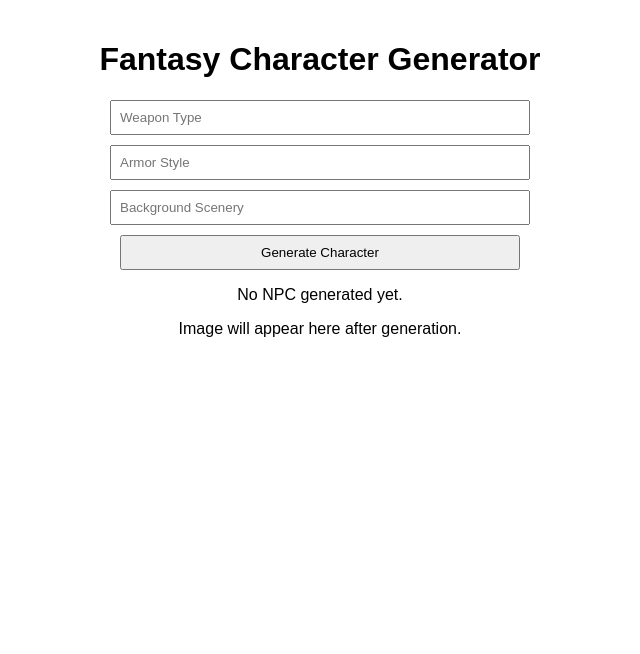
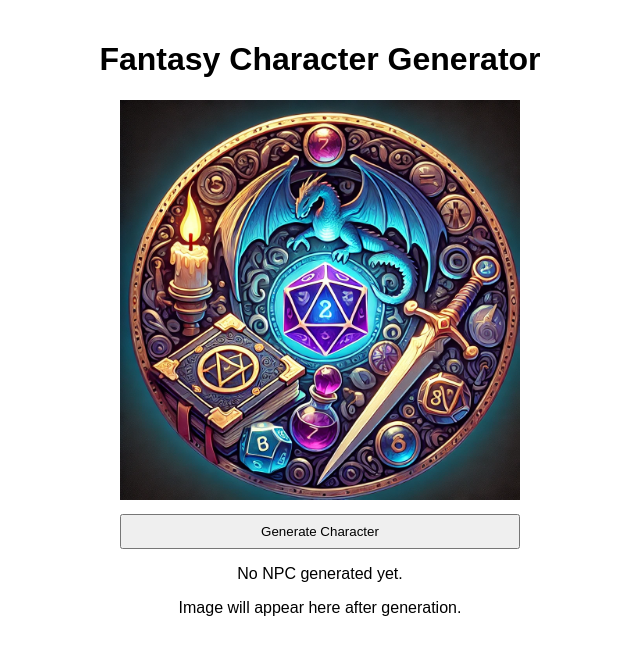
Before and after one commit to Snielson222/NPC-Frontend, a React (Create React App) app: page / in a window 1280 px wide. Shown: the top 654 px of the page, without its empty margins (320-960 px from the left). Built offline with nearby package versions, Linux system fonts and the light colour scheme.

Commit message:
working character gen no oter features so far

```diff
--- a/public/index.html
+++ b/public/index.html
@@ -2,12 +2,12 @@
 <html lang="en">
   <head>
     <meta charset="utf-8" />
-    <link rel="icon" href="%PUBLIC_URL%/favicon.ico" />
+    <link rel="icon" href="%PUBLIC_URL%/favicon2.webp" />
     <meta name="viewport" content="width=device-width, initial-scale=1" />
     <meta name="theme-color" content="#000000" />
     <meta
-      name="description"
-      content="Web site created using create-react-app"
+      name="Application to Create Fantasy Characters Using AI"
+      content="Application to Create Fantasy Characters Using AI"
     />
     <link rel="apple-touch-icon" href="%PUBLIC_URL%/logo192.png" />
     <!--
@@ -24,7 +24,7 @@
       work correctly both with client-side routing and a non-root public URL.
       Learn how to configure a non-root public URL by running `npm run build`.
     -->
-    <title>React App</title>
+    <title>Fantasy Character Generator</title>
   </head>
   <body>
     <noscript>You need to enable JavaScript to run this app.</noscript>
--- a/src/App.js
+++ b/src/App.js
@@ -4,6 +4,7 @@ import NPCDisplay from './components/NPCDisplay';
 import ImageDisplay from './components/ImageDisplay';
 import LoadingSpinner from './components/LoadingSpinner';
 import useNPCGenerator from './hooks/useNPCGenerator';
+import './favicon2.webp';
 import './styles/App.css';
 
 const App = () => {
@@ -12,6 +13,7 @@ const App = () => {
   return (
     <div className="App">
       <h1>Fantasy Character Generator</h1>
+      <img src="favicon2.webp" alt="Fantasy Character Generator" style={{ width: '50%' }}  />
       <NPCForm onGenerateNPC={generateNPC} />
       {loading ? <LoadingSpinner /> : (
         <>
--- a/src/components/NPCForm.js
+++ b/src/components/NPCForm.js
@@ -15,12 +15,13 @@ const NPCForm = ({ onGenerateNPC }) => {
     e.preventDefault();
     onGenerateNPC(npcDetails);
   };
+    console.log("🚀 ~ handleSubmit ~ pcDetails:", npcDetails)
 
   return (
     <form onSubmit={handleSubmit}>
-      <input type="text" name="weaponType" placeholder="Weapon Type" onChange={handleChange} />
+      {/* <input type="text" name="weaponType" placeholder="Weapon Type" onChange={handleChange} />
       <input type="text" name="armorStyle" placeholder="Armor Style" onChange={handleChange} />
-      <input type="text" name="backgroundScenery" placeholder="Background Scenery" onChange={handleChange} />
+      <input type="text" name="backgroundScenery" placeholder="Background Scenery" onChange={handleChange} /> */}
       <button type="submit">Generate Character</button>
     </form>
   );
```
Also changed, not shown: public/favicon2.webp (added), src/favicon2.webp (added).
